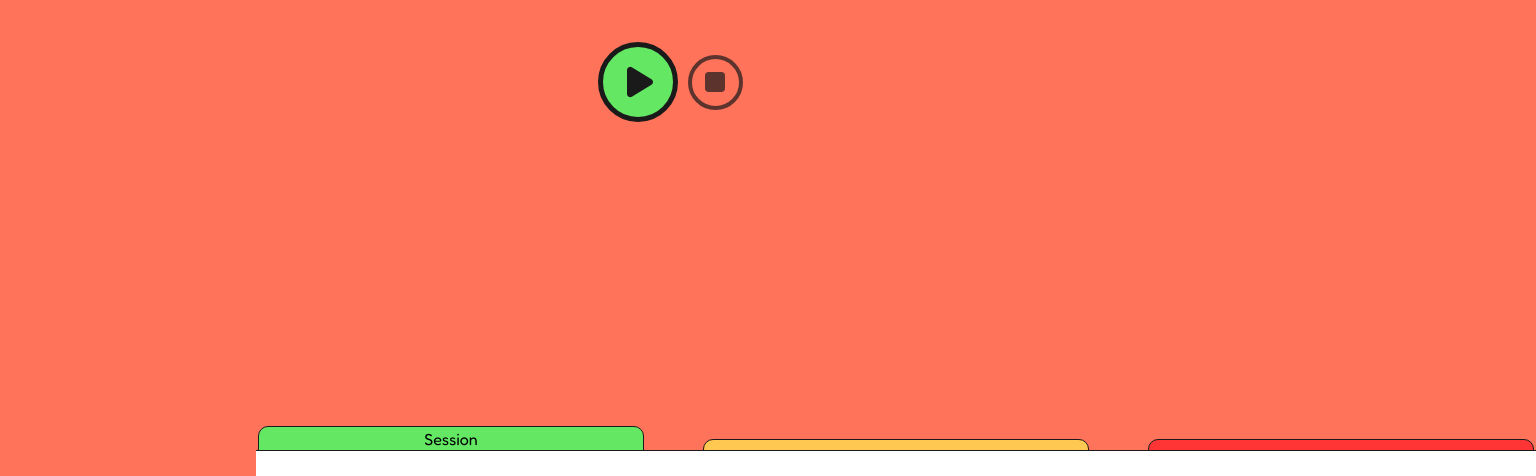
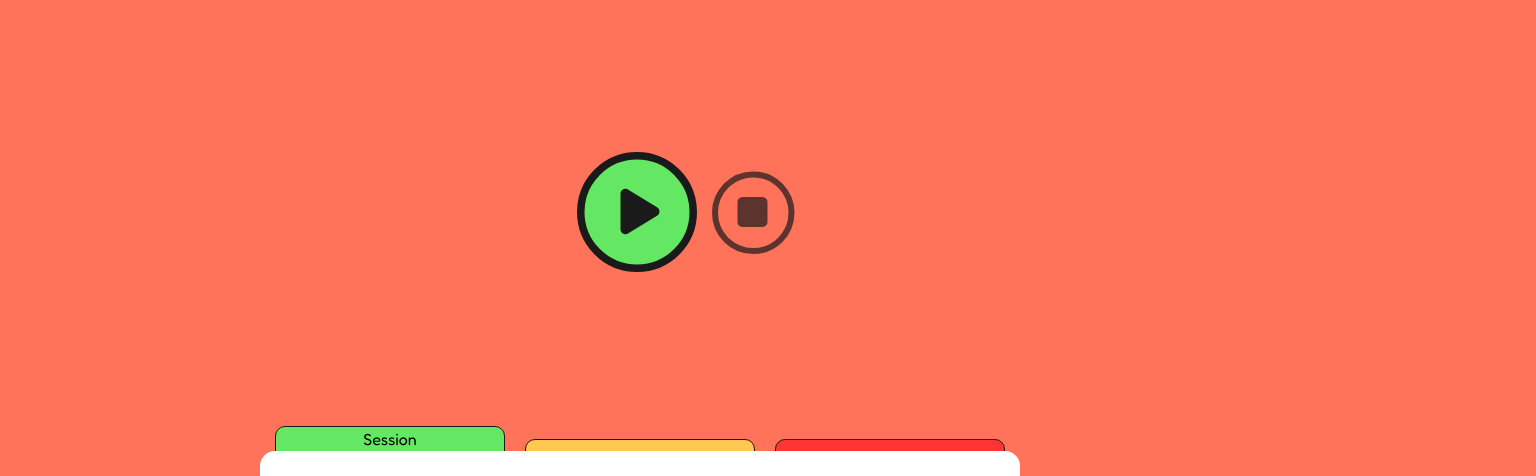
Before and after one commit to shojinPy/Pomodoro, a website built with Vite: page App/index.html in a window 1280 px wide. Shown: the part 324-800 px from the top of the page, 1536 px wide, since content can reach past the window. Built offline with nearby package versions, Linux system fonts and the light colour scheme.

Commit message:
Fixed responsiveness issue + spacing

```diff
--- a/App/style.css
+++ b/App/style.css
@@ -20,8 +20,10 @@
 
 body {
   background-color: var(--clr-red);
-  max-width: 768px;
+  height: 100vh;
+  max-width: 760px;
   margin: 0 auto;
+  position: relative;
 }
 
 /* Header style */
@@ -122,7 +124,6 @@ header {
   height: 25px;
   width: 100%;
   background-color: white;
-  border-top: 1px solid var(--clr-black);
   text-align: center;
 
   position: absolute;
@@ -171,3 +172,28 @@ header {
     font-size: 2.5em;
   }
 }
+
+@media screen and (min-width: 768px) {
+
+  header {
+    font-size: 1.2em;
+  }
+
+  .time-container {
+    font-size: 3.5em;
+  }
+
+  .button-container {
+    scale: 1.5;
+    margin-top: 175px;
+  }
+
+  .selection-container {
+    border-top-left-radius: 15px;
+    border-top-right-radius: 15px;
+  }
+
+  .selection-container ul li {
+    margin: 0 15px;
+  }
+}
```
